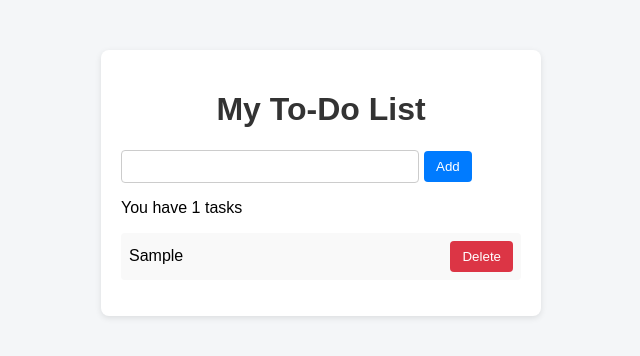
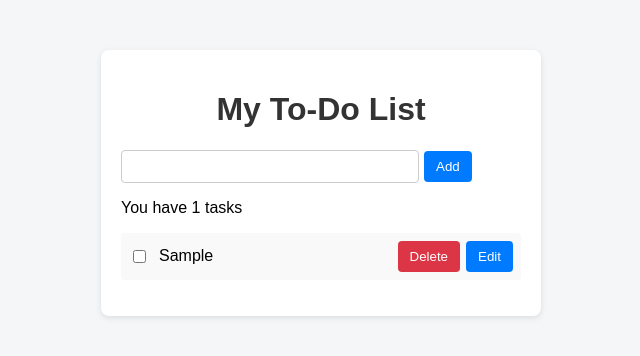
Before and after one commit to viktoria365dev/react-todo, a React (Vite) app: page / in a window 1280 px wide. Both pictures are taken after typing "Sample" into the empty fields and a click on the button "Add". Shown: the top 356 px of the page, without its empty margins (319-959 px from the left). Built offline with nearby package versions, Linux system fonts and the light colour scheme.

Commit message:
feat: mark tasks as completed and edit button

```diff
--- a/src/App.css
+++ b/src/App.css
@@ -47,18 +47,30 @@ ul {
 
 li {
   display: flex;
-  justify-content: space-between;
+  justify-content: flex-start;
   align-items: center;
+  gap: 10px;
   background: #f9f9f9;
   margin: 6px 0;
   padding: 8px;
   border-radius: 4px;
 }
 
-li button {
+.completed {
+  text-decoration: line-through;
+  color: gray;
+}
+
+.actions {
+  margin-left: auto;
+  display: flex;
+  gap: 6px;
+}
+
+.delete-btn {
   background-color: #dc3545;
 }
 
-li button:hover {
+.delete-btn:hover {
   background-color: #a71d2a;
 }
--- a/src/App.jsx
+++ b/src/App.jsx
@@ -4,10 +4,12 @@ import "./App.css";
 function App() {
   const [tasks, setTasks] = useState([]);
   const [newTask, setNewTask] = useState("");
+  const [editingIndex, setEditingIndex] = useState(null);
+  const [editingText, setEditingText] = useState("");
 
   function addTask() {
     if (newTask.trim() === "") return;
-    setTasks([...tasks, newTask]);
+    setTasks([...tasks, { text: newTask, completed: false }]);
     setNewTask("");
   }
 
@@ -16,6 +18,38 @@ function App() {
       return i !== index;
     });
     setTasks(updatedTasks);
+  }
+
+  function toggleTask(index) {
+    const updatedTasks = tasks.map((task, i) => {
+      if (i === index) {
+        return { ...task, completed: !task.completed };
+      }
+      return task;
+    });
+    setTasks(updatedTasks);
+  }
+
+  function startEditing(index) {
+    setEditingIndex(index);
+    setEditingText(tasks[index].text);
+  }
+
+  function saveEdit(index) {
+    const updatedTasks = tasks.map((task, i) => {
+      if (i === index) {
+        return { ...task, text: editingText };
+      }
+      return task;
+    });
+    setTasks(updatedTasks);
+    setEditingIndex(null);
+    setEditingText("");
+  }
+
+  function cancelEdit() {
+    setEditingIndex(null);
+    setEditingText("");
   }
 
   return (
@@ -34,14 +68,40 @@ function App() {
         {tasks.map(function (task, index) {
           return (
             <li key={index}>
-              {task}
-              <button
-                onClick={function () {
-                  deleteTask(index);
-                }}
-              >
-                Delete
-              </button>
+              <input
+                type="checkbox"
+                checked={task.completed}
+                onChange={() => toggleTask(index)}
+              />
+
+              {editingIndex === index ? (
+                <>
+                  <input
+                    type="text"
+                    value={editingText}
+                    onChange={(e) => setEditingText(e.target.value)}
+                  />
+                  <div className="actions">
+                    <button onClick={() => saveEdit(index)}>Save</button>
+                    <button onClick={cancelEdit}>Cancel</button>
+                  </div>
+                </>
+              ) : (
+                <>
+                  <span className={task.completed ? "completed" : ""}>
+                    {task.text}
+                  </span>
+                  <div className="actions">
+                    <button
+                      className="delete-btn"
+                      onClick={() => deleteTask(index)}
+                    >
+                      Delete
+                    </button>
+                    <button onClick={() => startEditing(index)}>Edit</button>
+                  </div>
+                </>
+              )}
             </li>
           );
         })}
```
